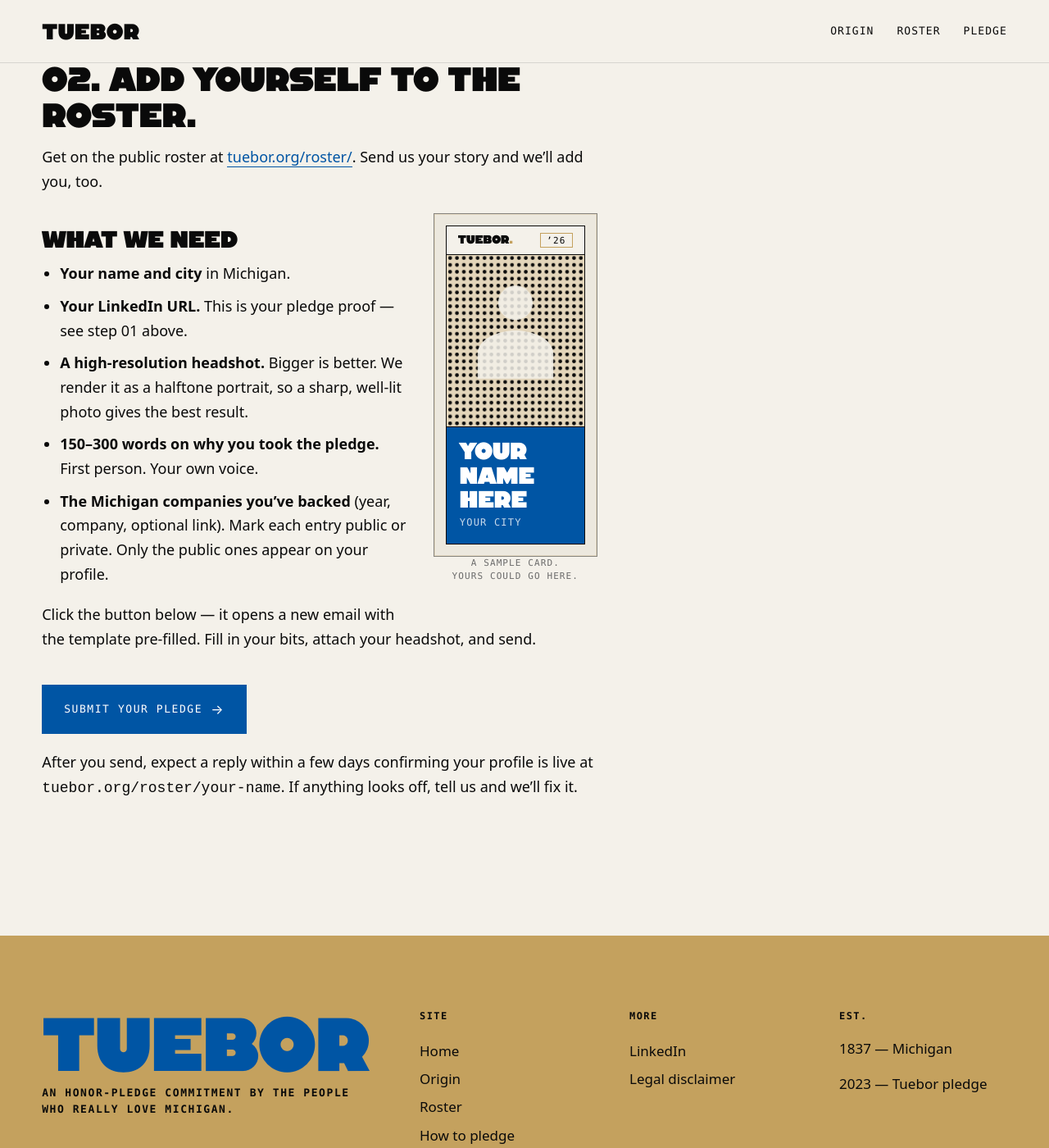
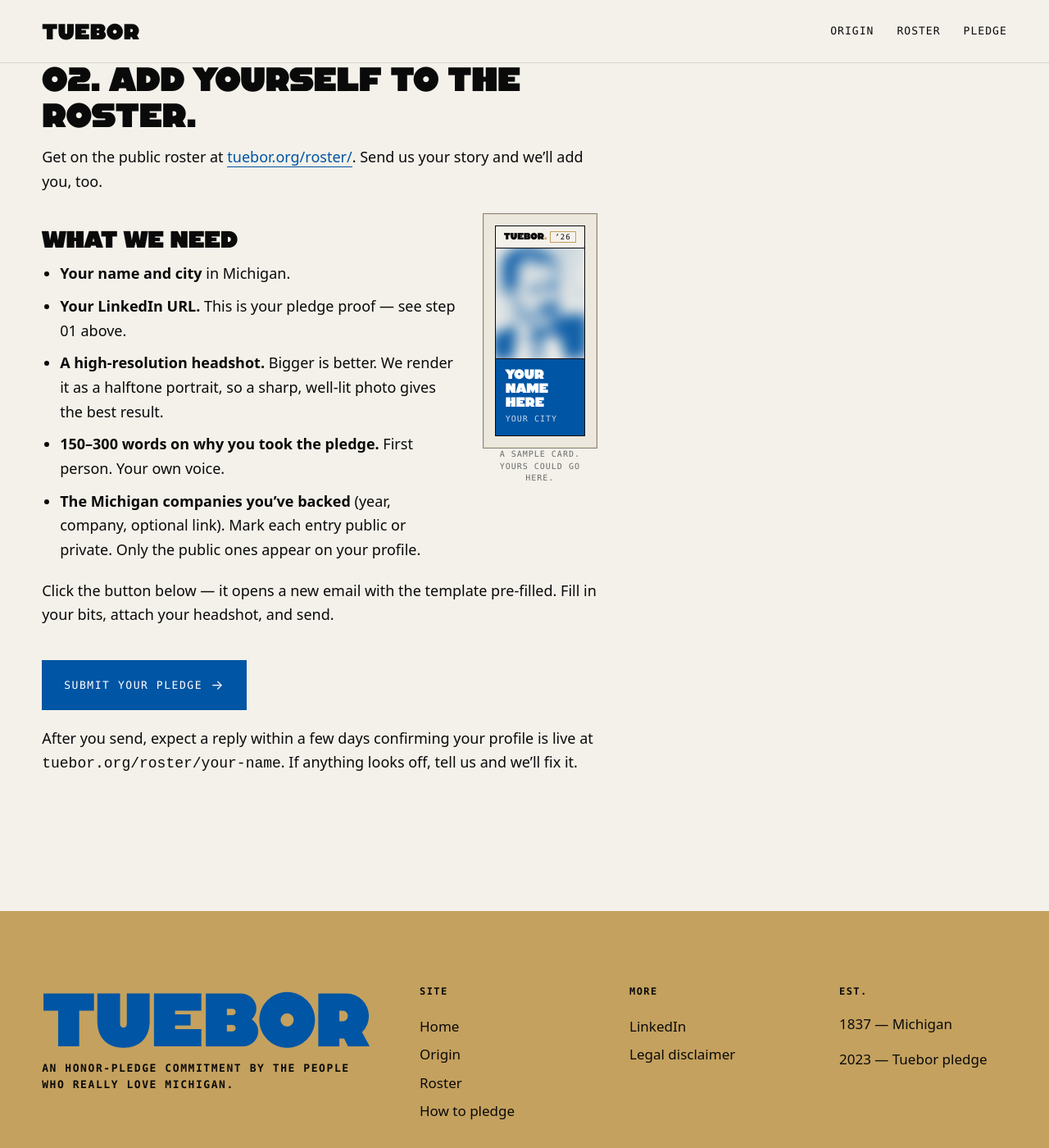
Before and after one commit to arepb/tuebor, a Jekyll site: the page built from makepublic.md, in a window 1280 px wide and 1400 px high, scrolled down 2320 px. Shown: the whole window at 82% size. Built offline with Jekyll 4.4.1, drawn with Linux system fonts in a browser that asks for light colours.

Commit message:
refine(makepublic): smaller sample card with blurred portrait
Shrinks the sample card to 140px wide and swaps the silhouette SVG
for a real halftone portrait with a blur filter — feels more like
the actual roster output.

Co-Authored-By: Claude Opus 4.7 (1M context) <noreply@anthropic.com>

```diff
--- a/assets/css/style.scss
+++ b/assets/css/style.scss
@@ -728,32 +728,38 @@ main.home > .prose { max-width: none; padding: 0; font-size: inherit; }
 /* Sample card preview on /howto/makepublic — floats next to the "what we need" list. */
 .sample-card-wrap {
   float: right;
-  width: 200px;
-  margin: 4px 0 16px 32px;
+  width: 140px;
+  margin: 4px 0 16px 28px;
   shape-outside: margin-box;
 }
 .sample-card-wrap .sample-card { pointer-events: none; }
-.sample-card-wrap .sample-card .pledgee-name { min-height: 0; }
-.sample-card-halftone {
-  width: 100%;
-  height: 100%;
-  display: block;
-  color: var(--ink);
+.sample-card-wrap .sample-card .pledgee-name {
+  min-height: 0;
+  font-size: 16px;
+}
+.sample-card-wrap .sample-card .pledgee-meta { font-size: 10px; }
+.sample-card-wrap .sample-card .card-frame { padding: 6px 10px; }
+.sample-card-wrap .sample-card .card-mark { font-size: 11px; }
+.sample-card-wrap .sample-card .card-year { font-size: 9px; padding: 2px 5px 1px; }
+.sample-card-wrap .sample-card .card-band { padding: 10px 12px 12px; }
+.sample-card-wrap .sample-card .card-photo img {
+  filter: blur(7px);
+  transform: scale(1.08); /* hide blurred edges */
 }
 .sample-card-caption {
   font-family: var(--mono);
-  font-size: 11px;
+  font-size: 10px;
   letter-spacing: 0.1em;
   text-transform: uppercase;
   color: var(--ink-2, #6b6b6b);
   text-align: center;
-  margin: 12px 0 0;
+  margin: 10px 0 0;
   line-height: 1.45;
 }
 @media (max-width: 720px) {
   .sample-card-wrap {
     float: none;
-    width: 180px;
+    width: 140px;
     margin: 8px auto 24px;
   }
 }
--- a/makepublic.md
+++ b/makepublic.md
@@ -36,16 +36,7 @@ Get on the public roster at [tuebor.org/roster/](/roster/). Send us your story a
           <span class="card-year">&rsquo;{{ 'now' | date: '%y' }}</span>
         </header>
         <figure class="card-photo">
-          <svg class="sample-card-halftone" viewBox="0 0 80 100" preserveAspectRatio="xMidYMid slice" aria-hidden="true">
-            <defs>
-              <pattern id="sample-halftone-dots" x="0" y="0" width="4" height="4" patternUnits="userSpaceOnUse">
-                <circle cx="2" cy="2" r="1.1" fill="currentColor"/>
-              </pattern>
-            </defs>
-            <rect width="80" height="100" fill="var(--tan)" opacity="0.35"/>
-            <rect width="80" height="100" fill="url(#sample-halftone-dots)"/>
-            <path d="M40 38c5.5 0 10-4.5 10-10s-4.5-10-10-10-10 4.5-10 10 4.5 10 10 10zm0 6c-9 0-22 4.5-22 13.5V72h44v-14.5C62 48.5 49 44 40 44z" fill="var(--paper)" opacity="0.85"/>
-          </svg>
+          <img src="{{ '/assets/images/pledgees/chris-thomas-halftone.png' | relative_url }}" alt="" aria-hidden="true">
         </figure>
         <footer class="card-band">
           <strong class="pledgee-name">Your<br>name here</strong>
```
